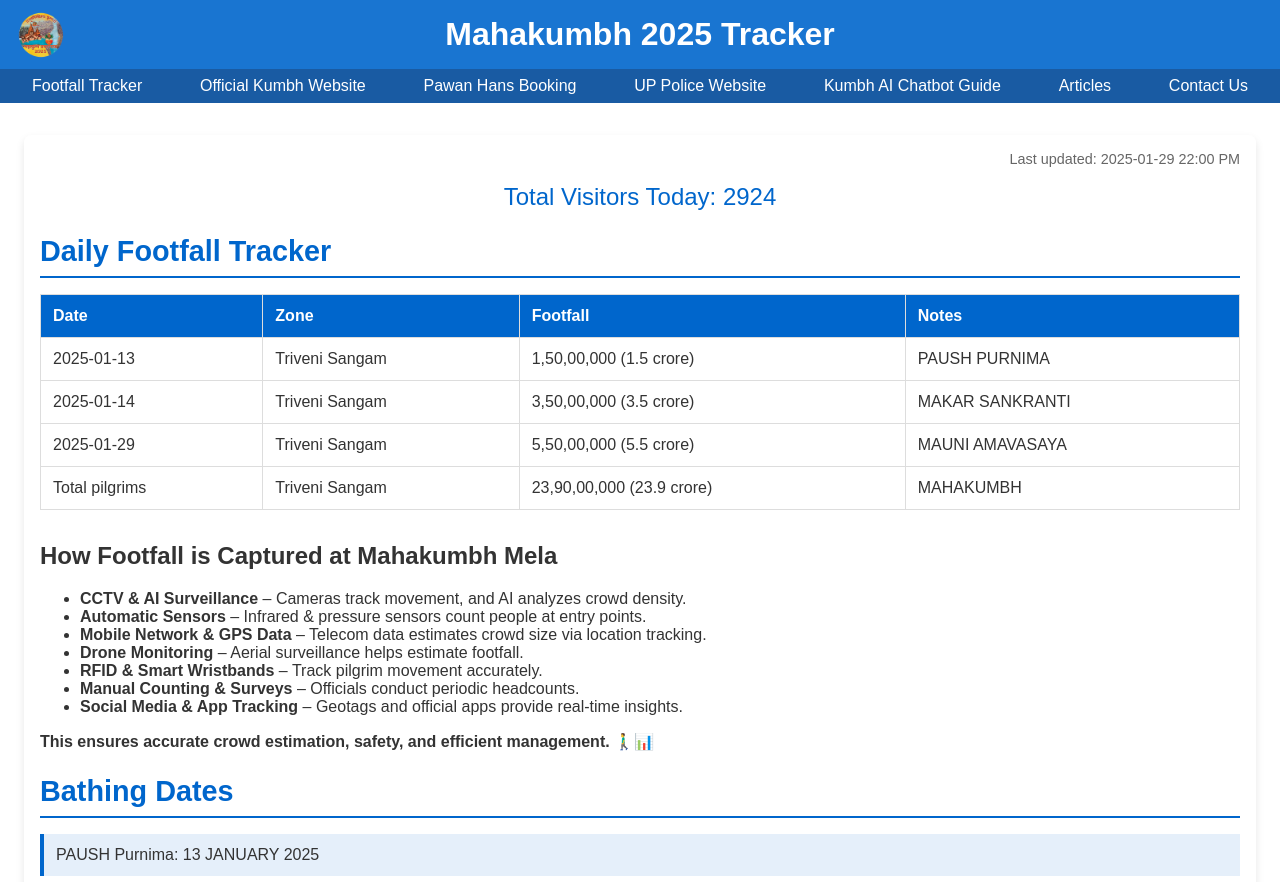
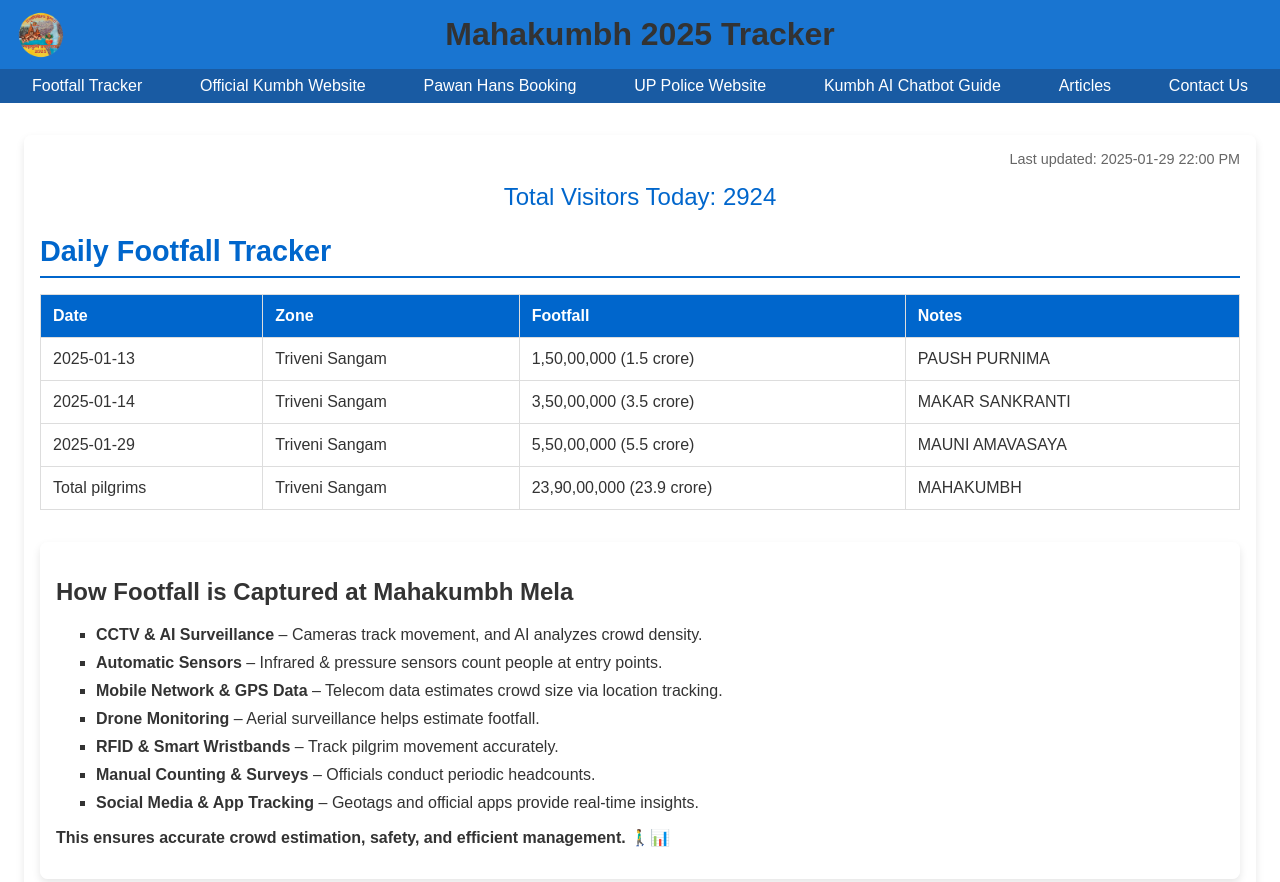
Before and after one commit to ashish333mishra/Mahakumbh2025, a plain HTML site: page index.html in a window 1280 px wide. Shown: the top 882 px of the page. Drawn offline with Linux system fonts and the light colour scheme.

Commit message:
Update index.html

```diff
--- a/index.html
+++ b/index.html
@@ -203,6 +203,15 @@
                 font-size: 1.2rem;
             }
         }
+        h1 {
+            color: #333;
+        }
+        ul {
+            list-style-type: square;
+        }
+        li {
+            margin-bottom: 10px;
+        }
     </style>
 </head>
 <body>
@@ -270,6 +279,7 @@
                 </tbody>
             </table>
         </section>
+        <div class="container">
         <h2>How Footfall is Captured at Mahakumbh Mela</h2>
         <ul>
             <li><strong>CCTV & AI Surveillance</strong> – Cameras track movement, and AI analyzes crowd density.</li>
@@ -281,7 +291,7 @@
             <li><strong>Social Media & App Tracking</strong> – Geotags and official apps provide real-time insights.</li>
         </ul>
         <p><strong>This ensures accurate crowd estimation, safety, and efficient management.</strong> 🚶‍♂️📊</p>
-
+        </div>
          <section id="bathing-dates" class="bathing-dates">
             <h2 class="section-title">Bathing Dates</h2>
             <ul>
```
